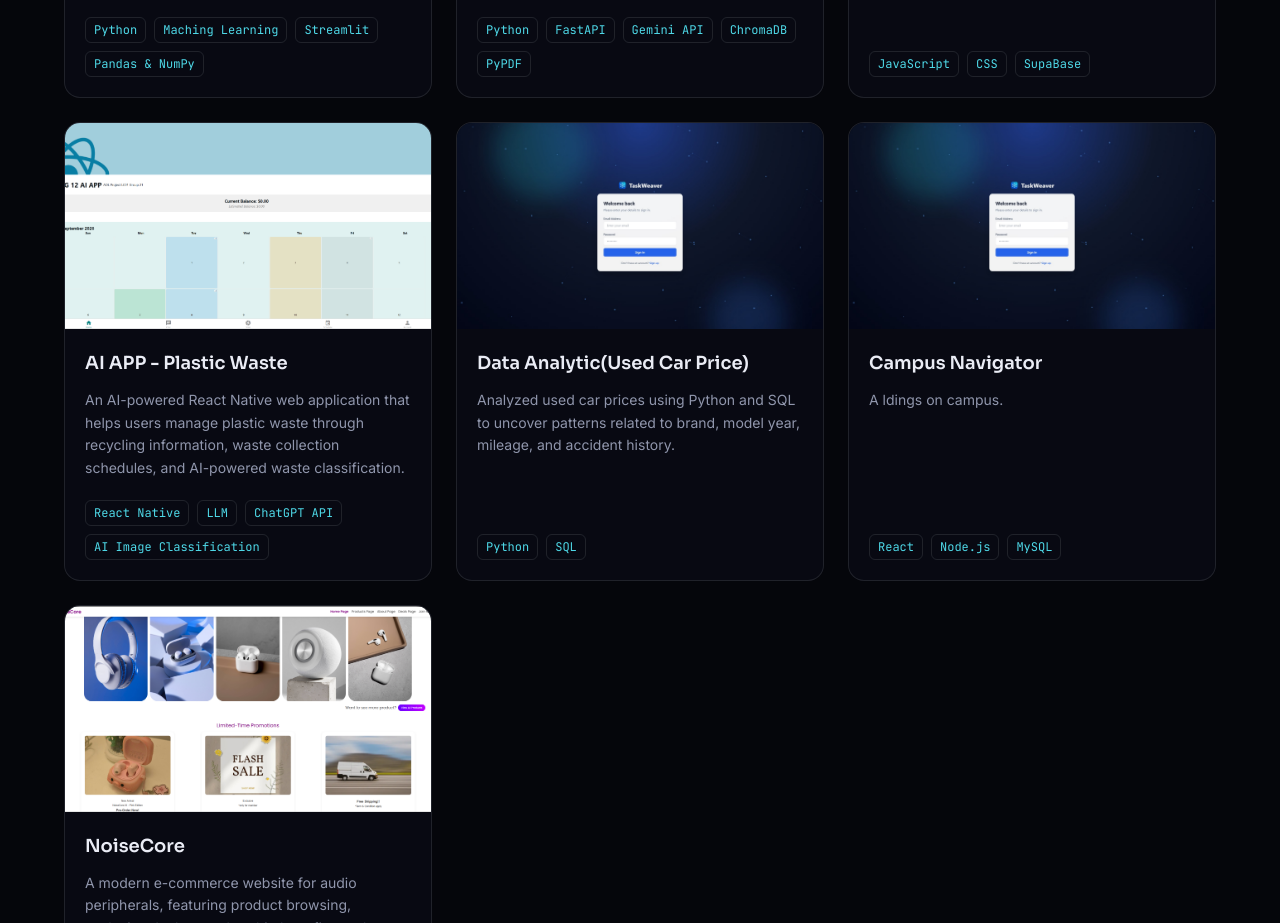
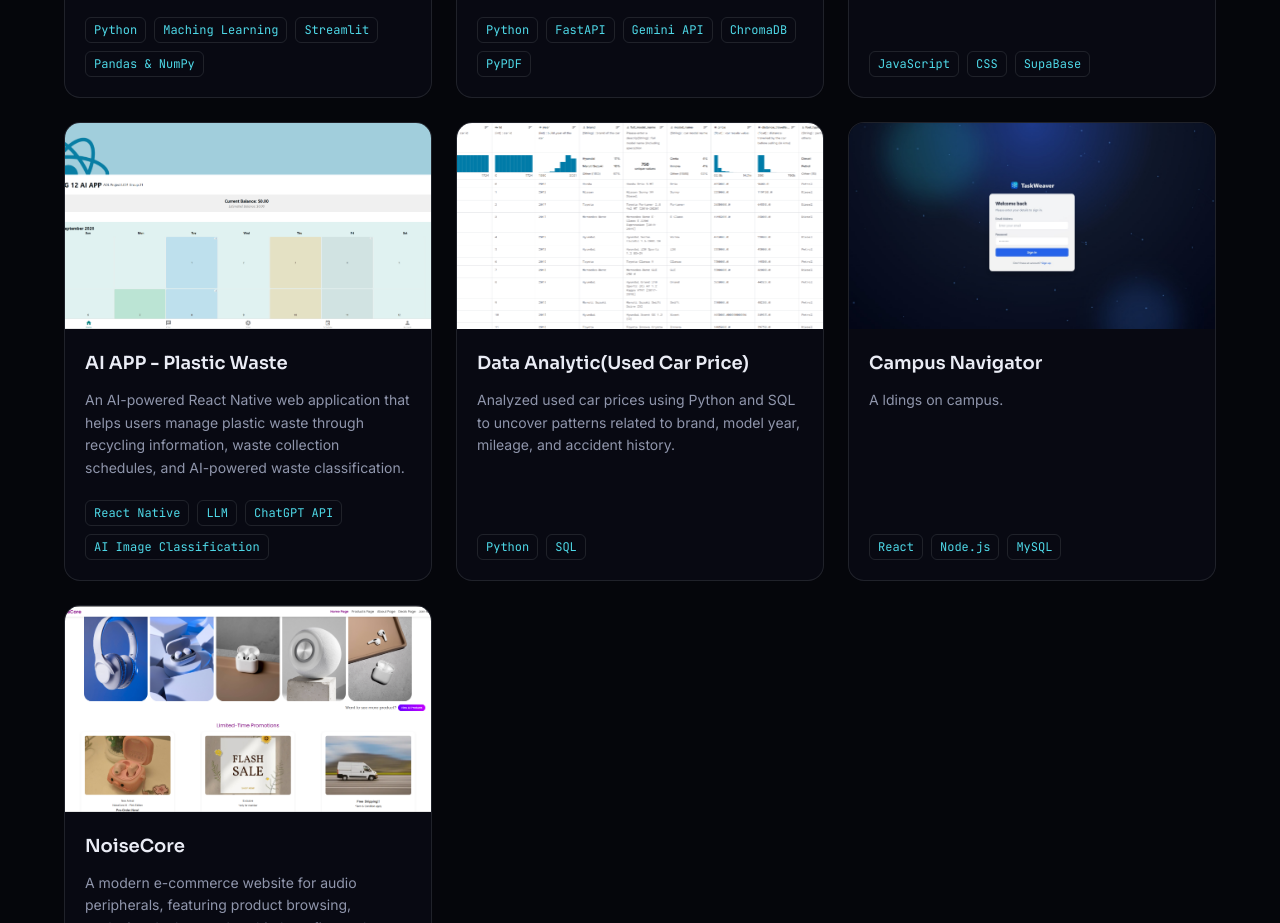
Before and after one commit to Vann0505/Portofolio-Vann, a React (Vite) app: page / in a window 1280 px wide. Shown: the part 3120-4043 px from the top of the page. Built offline with nearby package versions, Linux system fonts and the light colour scheme; the HTML template or start-up script is replaced by a standard one.

Commit message:
Update portfolio

```diff
--- a/src/data/projects.ts
+++ b/src/data/projects.ts
@@ -61,7 +61,7 @@ export const projects: Project[] = [
     title: "Data Analytic(Used Car Price)",
     description:
       "Analyzed used car prices using Python and SQL to uncover patterns related to brand, model year, mileage, and accident history.",
-    image: "/Picture/3.jpeg",
+    image: "/Picture/5.png",
     technologies: ["Python", "SQL"],
     github: "https://github.com/Vann0505/used-car-price-analysis",
     details:
```
Also changed, not shown: public/Picture/5.png (added).
